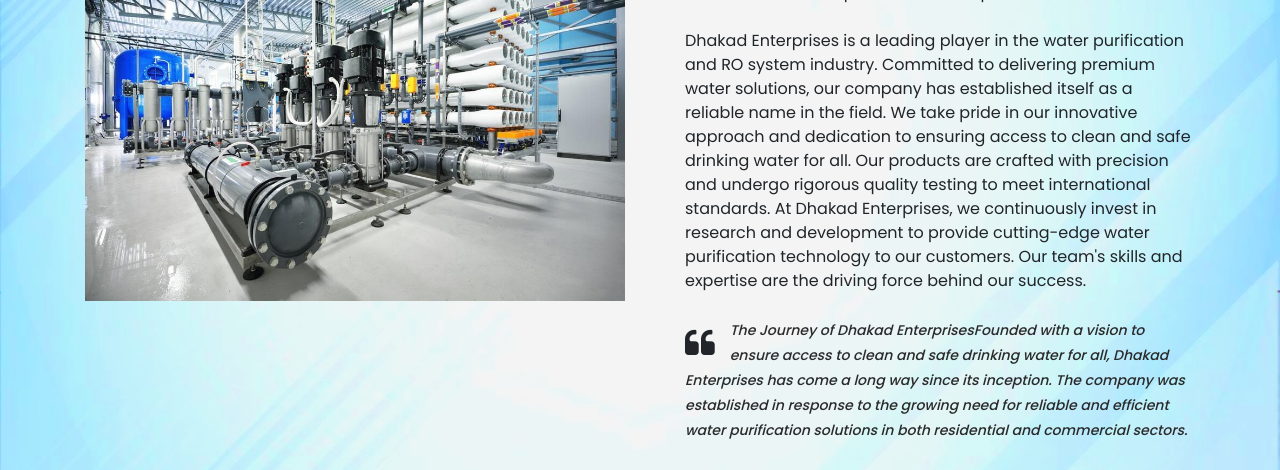
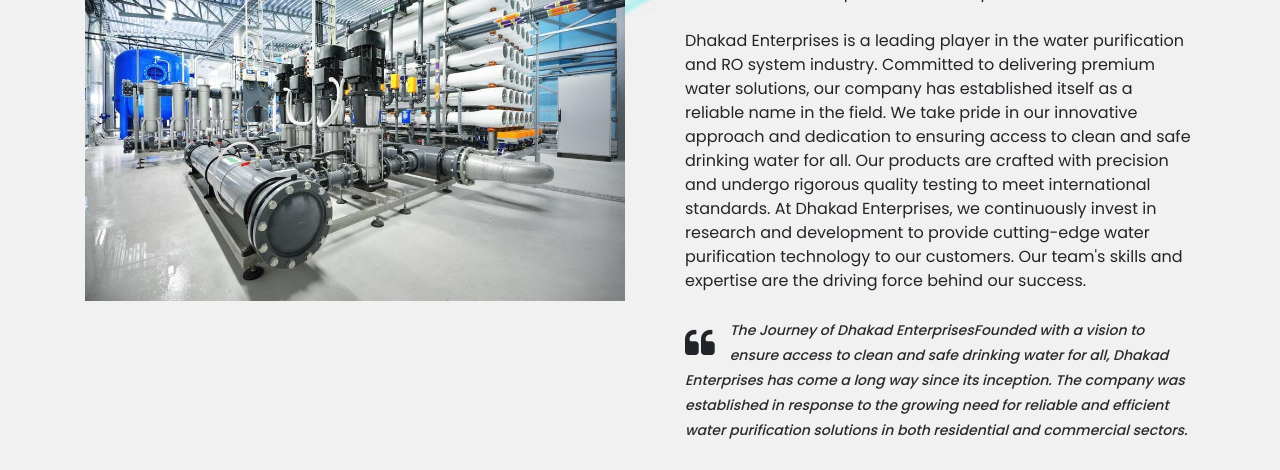
Before and after one commit to shivamgoharsg/dhakad-enterprises---website-, a plain HTML site: page about.html in a window 1280 px wide. Shown: the part 677-1147 px from the top of the page. Drawn offline with Linux system fonts and the light colour scheme.

Commit message:
Update styles.css

```diff
--- a/assets/css/styles.css
+++ b/assets/css/styles.css
@@ -126,7 +126,7 @@
 html,
 body {
 
-  background-image:url('../images/bodyimg4.jpg');
+  background-image:url('../images/bodyimg3.jpg');
   background-size: cover;
   background-repeat: no-repeat;
   background-attachment: fixed;
```
